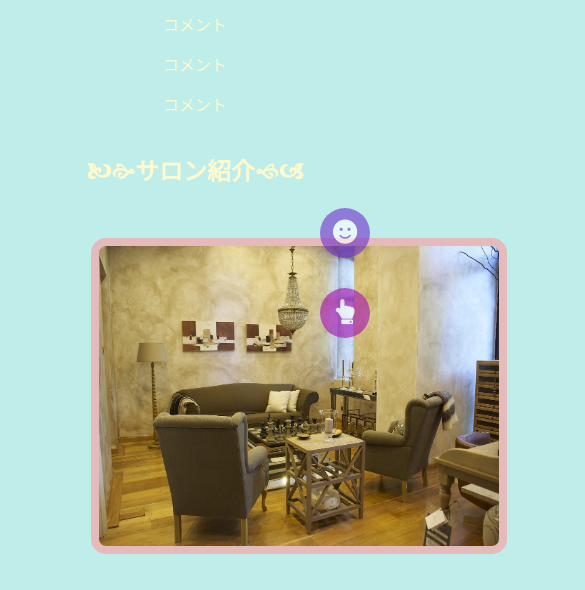
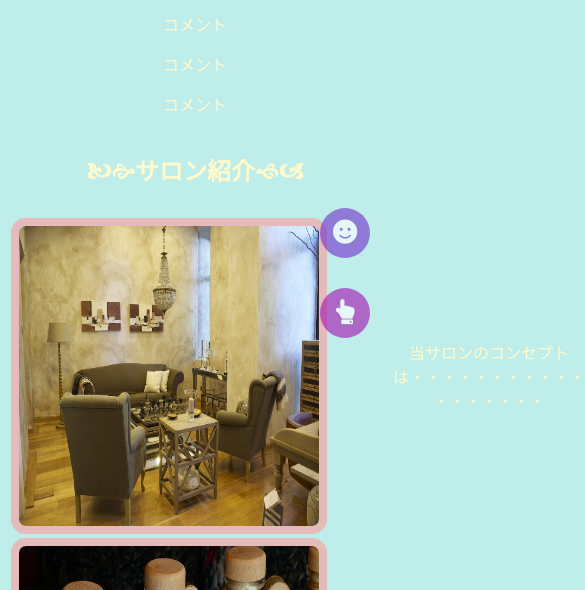
Before and after one commit to studiok8/salondemo, a plain HTML site: page index.html in a window 390 px wide. Shown: the part 486-1076 px from the top of the page, 585 px wide, since content can reach past the window. Drawn offline with nearby package versions, Linux system fonts and the light colour scheme.

Commit message:
Update style.css

```diff
--- a/style.css
+++ b/style.css
@@ -184,6 +184,7 @@ textarea {
     line-height: 1.428571429;
     color: #555;
   }
+@media screen and (max-width: 500px){
 img#pro {
     width: 400px;
     height: 300px;
@@ -191,6 +192,12 @@ img#pro {
     border: 8px solid rgb(228, 186, 186);
     border-radius: 15px;
     float: left;
+}
+img#pro{
+    width: 300px;
+    height: 300px;
+    margin: auto;
+}
 }
 img#staff{
     width: 200px;
```
